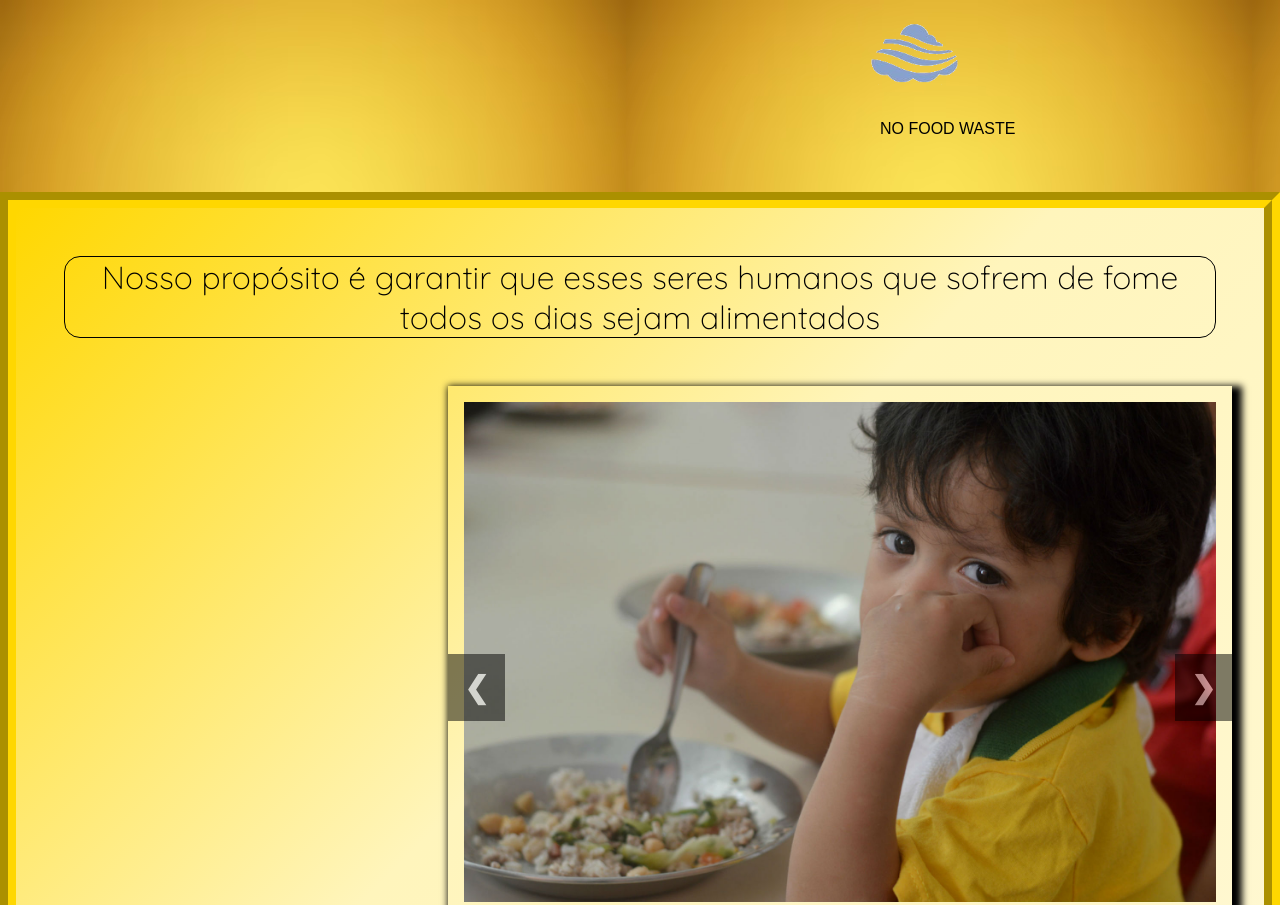
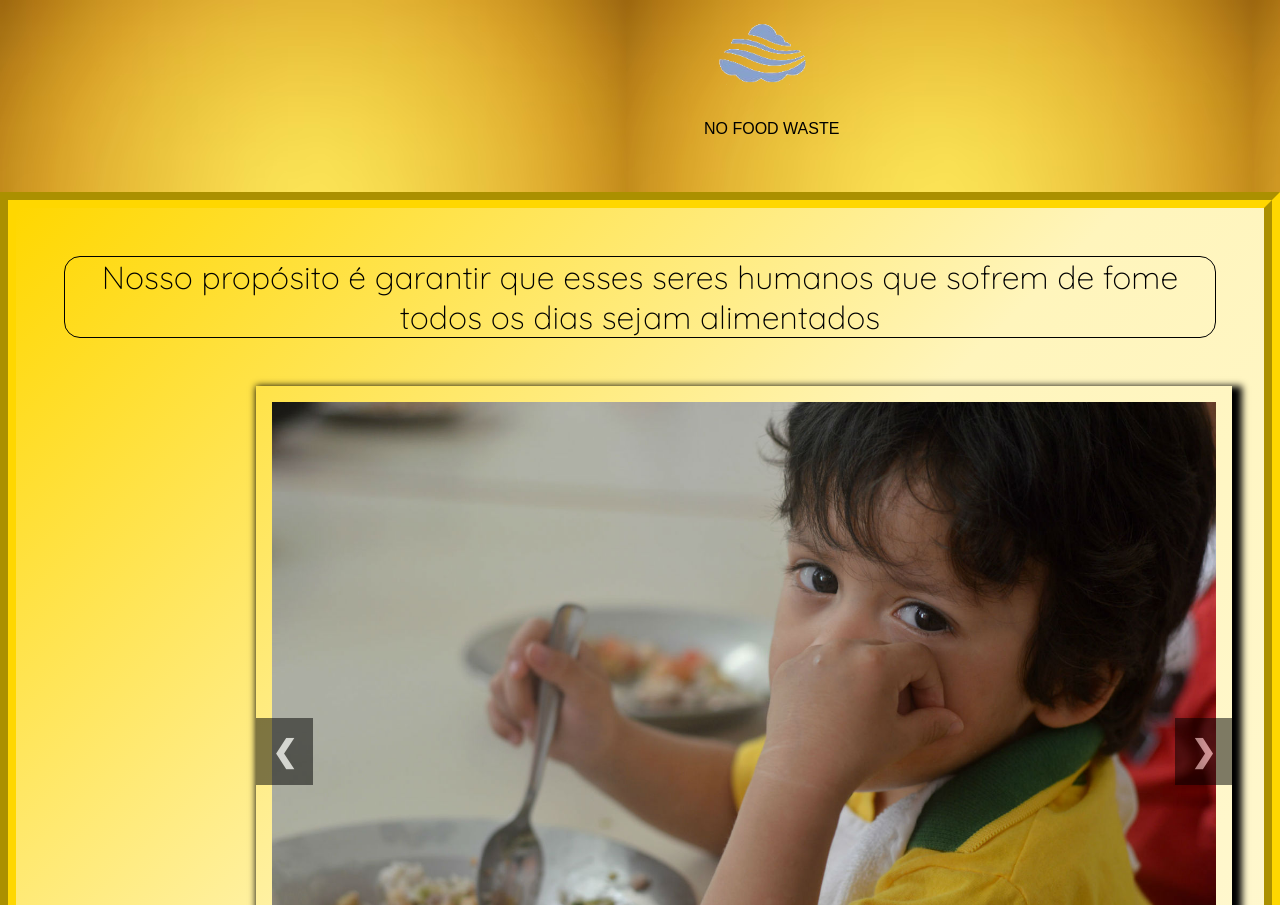
Before and after one commit to GabrielDoms/FrontEnd-Gs, a plain HTML site: page index.html in a window 1280 px wide. Shown: the top 905 px of the page. Drawn offline with Linux system fonts and the light colour scheme; a web font is replaced by a local one.

Commit message:
Trabalho Concluido

```diff
--- a/style.css
+++ b/style.css
@@ -17,12 +17,12 @@ header {
 .image-logo {
     padding: 1rem 1rem;
     width: 10%;
-    margin: 0 0 2rem 52rem;
+    margin: 0 0 2rem 42.5rem;
 }
 .name-header{
     position: absolute;
     top: 7.5rem;
-    left: 55rem;
+    left: 44rem;
     font-family: "Cherry Bomb One", sans-serif;
 }
 
@@ -74,7 +74,7 @@ main{
     position: relative;
     max-width: 1000px;
     padding: 1rem 1rem;
-    margin: 2rem 2rem 2rem 27rem;
+    margin: 2rem 2rem 2rem 15rem;
 	  box-shadow: 5px 5px 7px 5px black;
   }
 
@@ -382,7 +382,7 @@ padding-top: 3rem;
 
 
 .parceiro-title2{
-  margin: -9rem 0 0 75rem;
+  margin: -9rem 0 0 55rem;
   padding: 2rem;
   color: black;
   font-family: "Playfair Display", sans-serif;
@@ -391,7 +391,7 @@ padding-top: 3rem;
 }
 
 .parceiro-arrow2{
-  margin: -2rem 0 0 83rem;
+  margin: -2rem 0 0 64rem;
     padding: 2rem;
     color: black;
     font-family: "Playfair Display", sans-serif;
```
